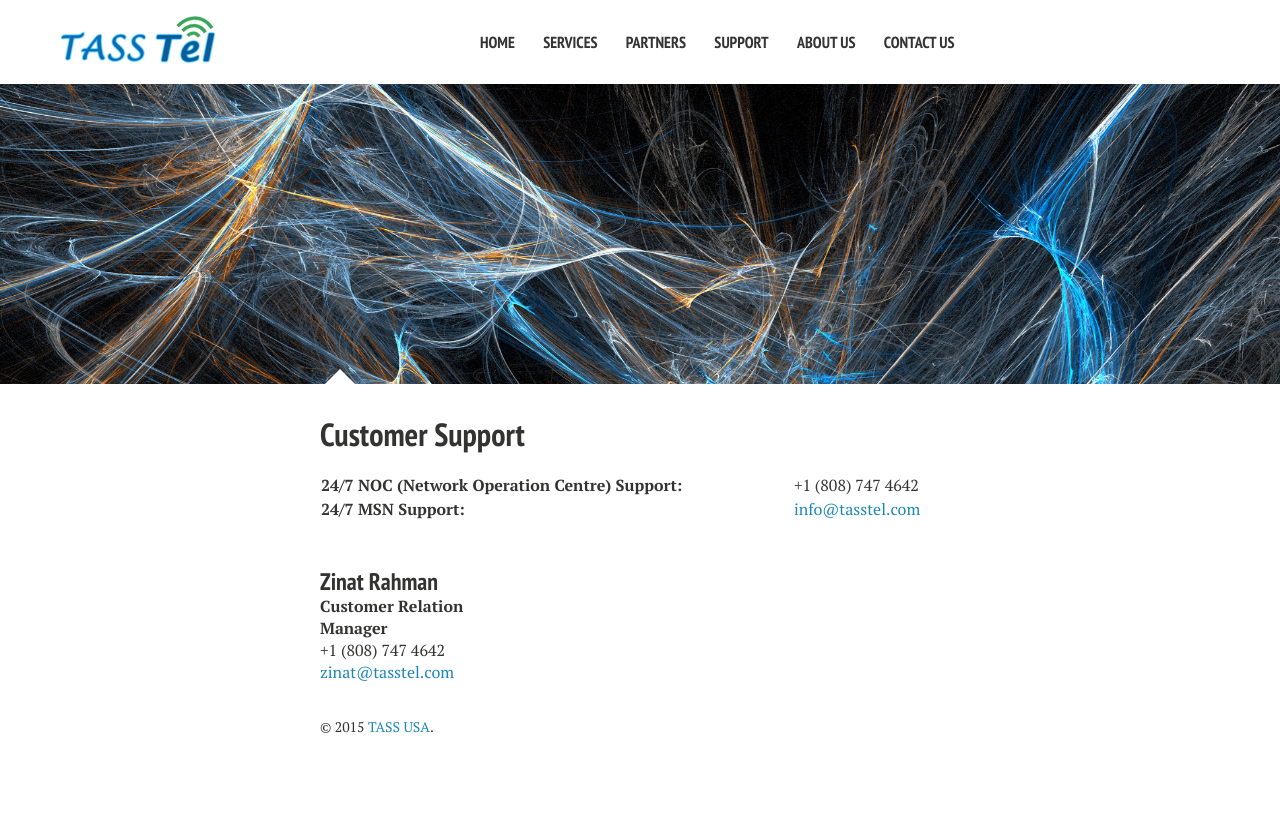
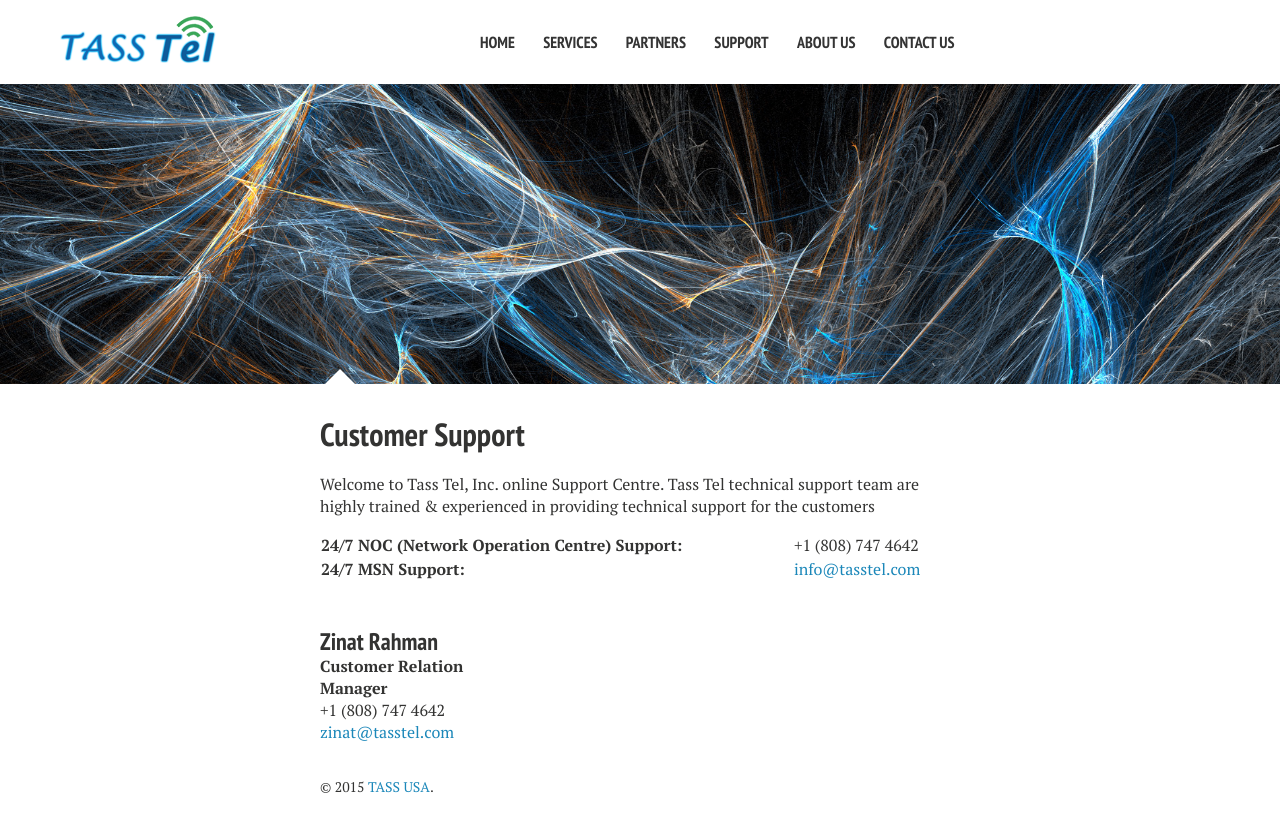
Before and after one commit to TASSUSA/tasstel, a Jekyll site: the page built from support/index.html, in a window 1280 px wide. Shown: the top 832 px of the page. Built offline with Jekyll 4.4.1, drawn with Linux system fonts in a browser that asks for light colours; nearby versions of some CDN libraries.

Commit message:
missed paragraph

```diff
--- a/support/index.html
+++ b/support/index.html
@@ -3,6 +3,8 @@ layout: page
 title: Customer Support
 image: page4.jpg
 ---
+<p>Welcome to Tass Tel, Inc. online Support Centre. Tass Tel  technical support team are highly trained & experienced in providing technical support for the customers</p>
+
 <table>
 <tr>
 	<td><b>24/7 NOC (Network Operation Centre) Support:</b></td>
```
